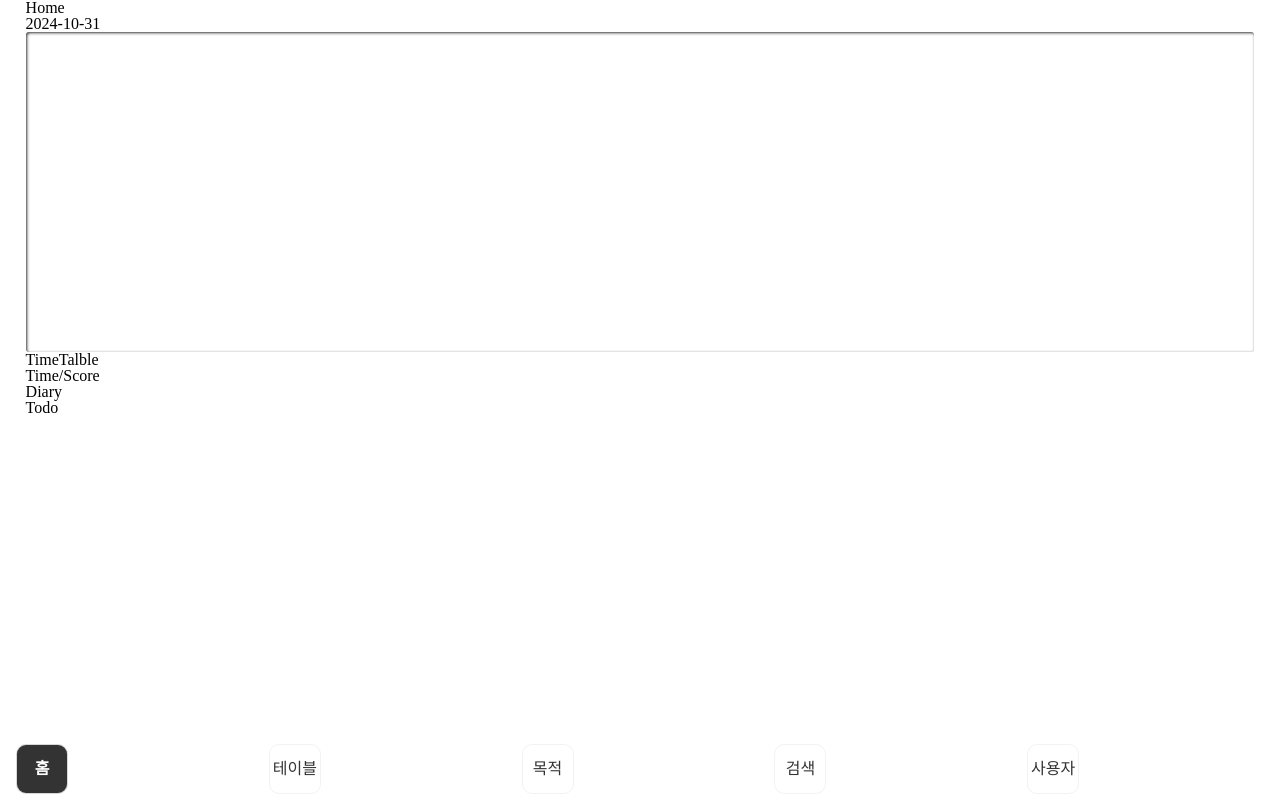
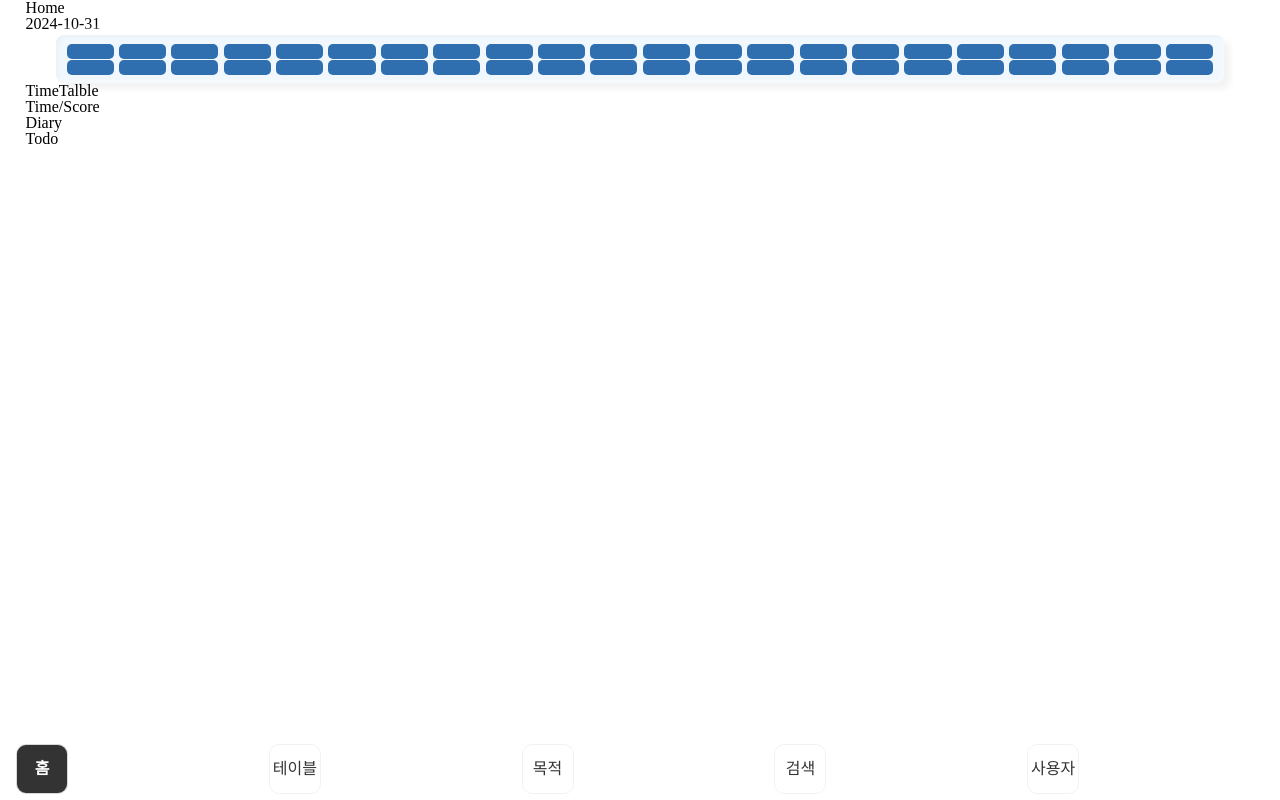
Before and after one commit to UseExponent/Exponent, a React (Vite) app in the folder exponent/: page /Main in a window 1280 px wide. Built offline with nearby package versions, Linux system fonts and the light colour scheme.

Commit message:
Streak Component 구현

```diff
--- a/exponent/src/components/Streak.jsx
+++ b/exponent/src/components/Streak.jsx
@@ -1,43 +1,97 @@
-import React, { useEffect } from 'react';
 import styled from 'styled-components';
 import { format, sub } from "date-fns";
 
 const StyledStreak = styled.ol`
-    width: 100%;
-    height: calc(${(props) => props.Layer} * 10rem);
+    position: relative;
+    display: grid;
+    width: 90vw;
+    grid-template-columns: repeat(22, 1fr);
+    grid-template-rows: repeat(${(props) => props.Layer}, 1fr);
+    place-items: center;
+    height: calc(${(props) => props.Layer} * 1rem);
     background: #fff;
     border-radius: 3px;
-    box-shadow: inset 1px 1px 3px #333;
+
+    background-color: #f1f8fd;
+    border-radius: 8px;
+    border: none;
+    outline: none;
+    cursor: pointer;
+    color: #222e51;
+    box-shadow:
+    6px 6px 6px rgba(0,0,0,0.05),
+    -6px -6px 6px rgba(255,255,255,0.6),
+    inset 2px 2px 5px rgba(0,0,0,0.03),
+    inset -2px -2px 5px rgba(255,255,255,0.4);
+    transition: all 0.3s;
+
+    margin: .2rem auto 0 auto;
+    padding: 8px ;
+
+    li{
+        position: relative;
+        width: 90%;
+        height: 95%;
+        border-radius: 5px;
+        background: ${({ theme }) => theme.darkBlue};
+        cursor: pointer;
+        transition: all .2s;
+        &::after{
+            content: attr(data-date);
+            display: none;
+            position: absolute;
+            width: max-content;
+            opacity: 0;
+            left: 50%;
+            top: 0%;
+            transform: translate(-50%, -140%);
+            font-size: 5px;
+            background: ${({ theme }) => theme.lightBlue};
+            color: #333;
+            padding: 4px 6px;
+            border-radius: 4px;
+            transition: all .2s;
+            z-index: 10;
+        }
+        &::before{
+            content: '';
+            display: none;
+            position: absolute;
+            left: 50%;
+            top: 0%;
+            width: 0;
+            height: 0;
+            opacity: 0;
+            transform: translate(-50%, -100%);
+            transition: all .2s;
+            border-left: 5px solid transparent;
+            border-right: 5px solid transparent;
+            border-top: 10px solid ${({ theme }) => theme.lightBlue};
+        }
+        &:hover{
+            &::after{
+                display: block;
+                opacity: 1;
+            }
+            &::before{
+                display: block;
+                opacity: 1;
+            }
+        }
+    }
 `;
 
 const Streak = (props) => {
+    // props.Layer = 1층 2층 3층 4층에 따른 구현 컴포넌트
     const dateFns = new Date();
-    let Formatted = format(dateFns, 'yyyy-MM-dd');
     const blocks = []; let i = 0;
-
-    useEffect(() => {
-        switch(props.Layer){
-            case 1:
-                i = 20;
-            case 2:
-                i = 40;
-            case 3:
-                i = 60
-            case 4:
-                i = 80;
-        };
-        for(let j = 0; j < i; j++){
-            blocks.push(Formatted)
-            sub(Formatted, { days: 1 });
-        }
-    }, [blocks, i]);
+    if(props.Layer == 1){i = 22}else if(props.Layer == 2){i = 44}else if(props.Layer == 3){i = 66}else if(props.Layer == 4){i = 88}else{i = 22}
+    for(let j = 0; j < i; j++){blocks.push(format(sub(dateFns, {days: j}), 'yyyy-MM-dd'))}
 
   return (
     <StyledStreak Layer = {props.Layer}>
         {blocks.map(nav => (
-            <li
-                className={nav}>
-            </li>
+            <li data-date={nav}></li>
         ))}
     </StyledStreak>
   )
```
